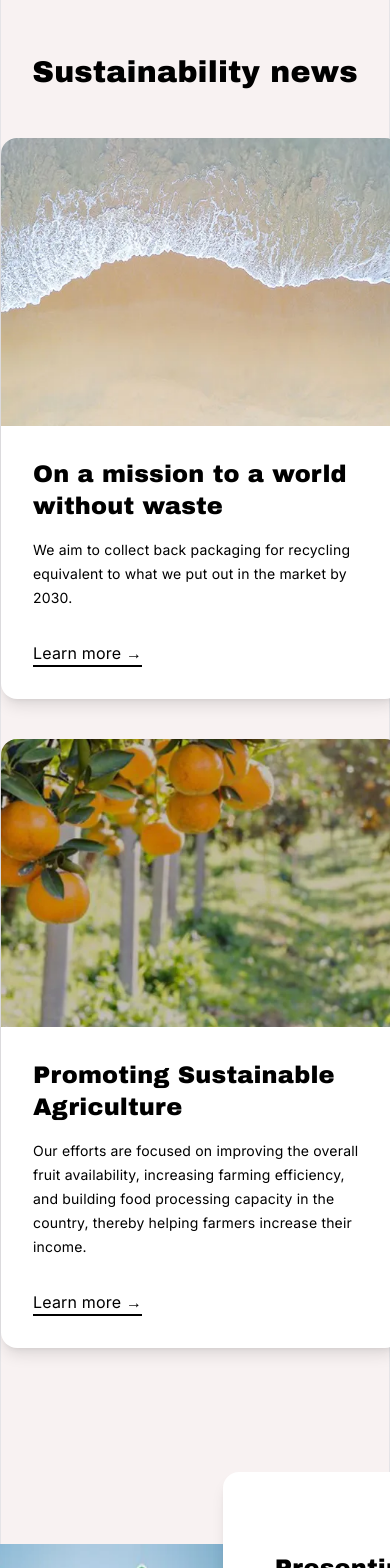
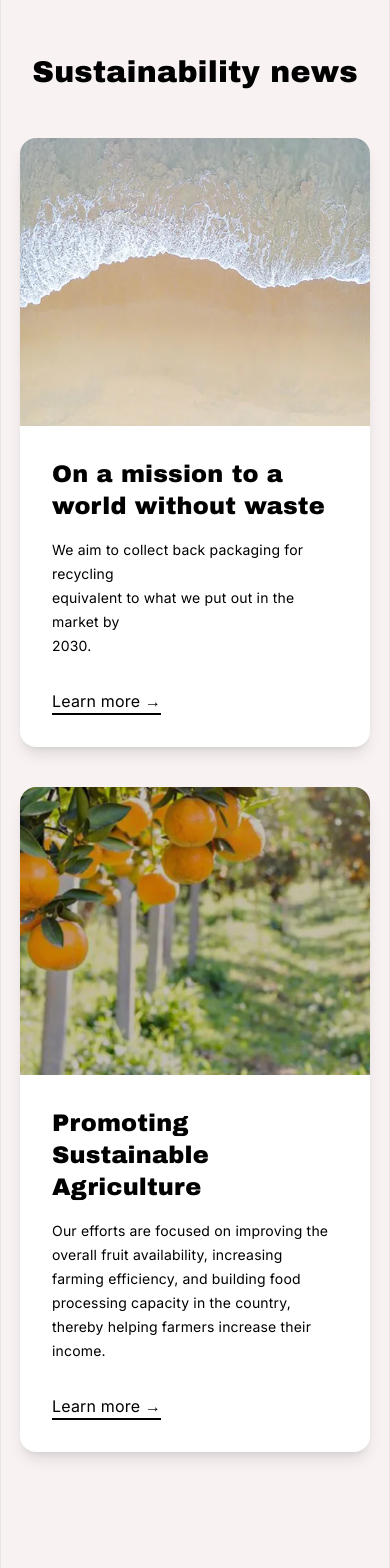
Before and after one commit to amalmkr/coca-cola-clone, a React (Vite) app: page / in a window 390 px wide. Shown: the part 1440-3008 px from the top of the page. Built offline with nearby package versions, Linux system fonts and the light colour scheme.

Commit message:
sustainable section made mobile friendly 3.0

```diff
--- a/src/sections/sus.jsx
+++ b/src/sections/sus.jsx
@@ -9,7 +9,7 @@ function Sus() {
       </h2>
 
       <div className="max-w-6xl mx-auto flex flex-col gap-10 md:flex-row md:gap-10">
-        <div className="bg-white rounded-2xl shadow-lg md:w-[550px] w-[400px] mx-auto overflow-hidden flex flex-col">
+        <div className="bg-white rounded-2xl shadow-lg md:w-[550px] w-[350px] mx-auto overflow-hidden flex flex-col">
           <img
             src={sus1}
             className="w-full h-72 object-cover"
@@ -36,7 +36,7 @@ function Sus() {
         </div>
 
         {/* Card 2 */}
-        <div className="bg-white rounded-2xl shadow-lg md:w-[550px] w-[400px] mx-auto overflow-hidden flex flex-col">
+        <div className="bg-white rounded-2xl shadow-lg md:w-[550px] w-[350px] mx-auto overflow-hidden flex flex-col">
           <img
             src={sus2}
             className="w-full h-72 object-cover"
```
